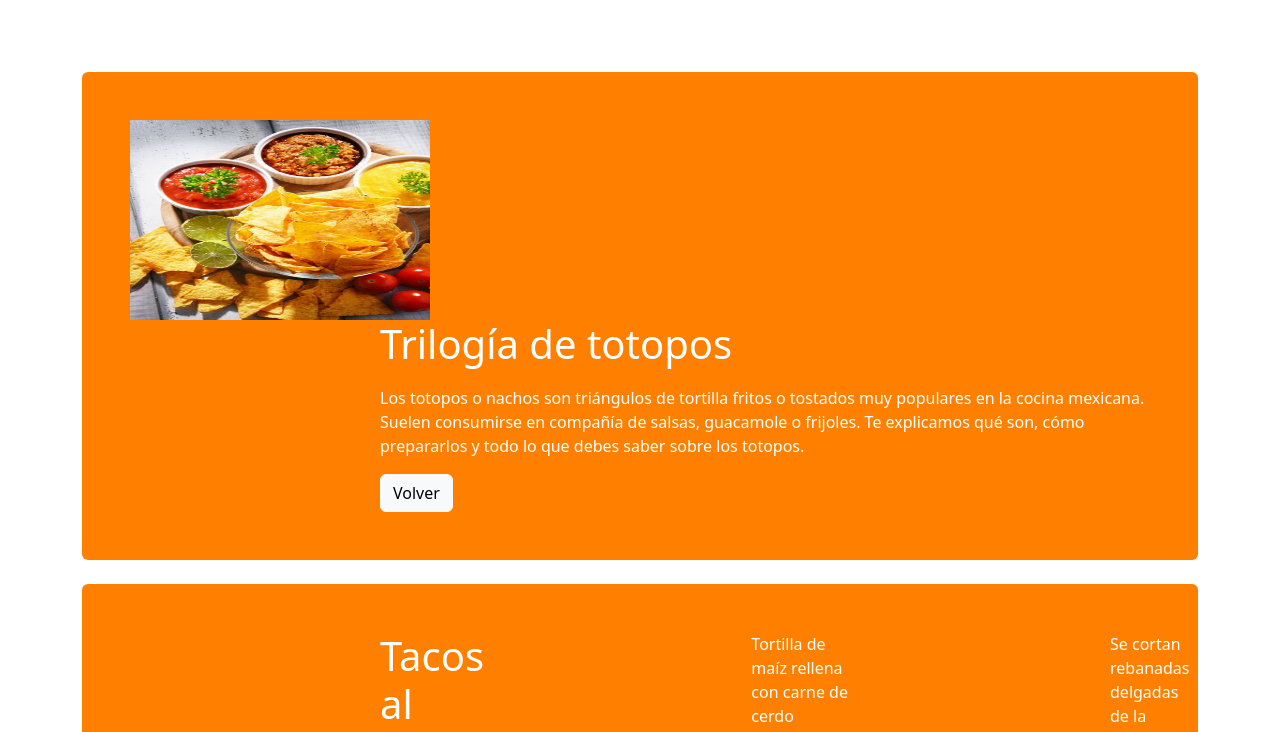
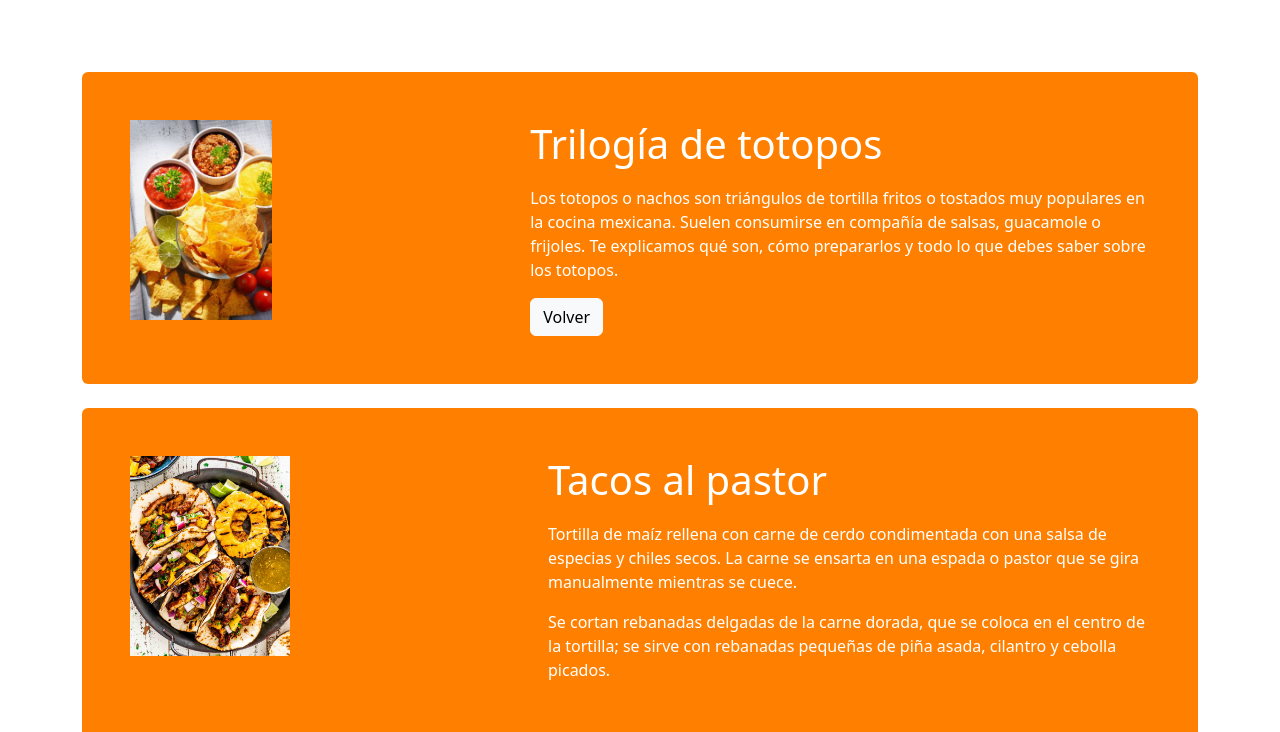
Before and after one commit to Juna211/FullStack, a plain HTML site: page html/menu.html in a window 1280 px wide. Shown: the part 901-1633 px from the top of the page. Drawn offline with nearby package versions, Linux system fonts and the light colour scheme.

Commit message:
se centaron textos

```diff
--- a/html/menu.html
+++ b/html/menu.html
@@ -51,26 +51,29 @@
           </button>
         </div>
 
-        <div class="mt-4 p-5 rounded"
-       id="Trilogía de totopos" style="padding:10px 20px; background-color: rgb(255, 128, 0);border: 25px;">
-
-            <img class="menuimg" src="/imagenes/totopos.jpg">
+        <div class="mt-4 p-5 rounded" style="padding:10px 20px; background-color: rgb(255, 128, 0);border: 25px;">
+        <div class="d-flex">
+            <img class="menuimg" src="/imagenes/totopos.jpg" alt="Imagen">
+                <div class="ms-2">
 
             <h1 class="h1menu">Trilogía de totopos</h1>
             <p class="pmenu">Los totopos o nachos son triángulos de tortilla fritos o tostados muy populares en la cocina mexicana. Suelen consumirse en compañía de salsas, guacamole o frijoles. Te explicamos qué son, cómo prepararlos y todo lo que debes saber sobre los totopos.</p>
             <a href="/html/inicio.html" class="btn btn-light amenu">Volver</a>
+            </div>
+            </div>
           </div>
 
 
 
 
-          <div class="mt-4 p-5 rounded" id="Tacos al pastor" style="padding:10px 20px; background-color: rgb(255, 128, 0); border: 25px;">
+          <div class="mt-4 p-5 rounded" style="padding:10px 20px; background-color: rgb(255, 128, 0); border: 20px;">
             <div class="d-flex">
-            <img class= scr="/imagenes/pastor.jpg">
-
+            <img src="/imagenes/pastor.jpg" class="menuimg" alt="Imagen">
+             <div class="ms-2">
             <h1 class="h1menu">Tacos al pastor </h1>
             <p class="pmenu">Tortilla de maíz rellena con carne de cerdo condimentada con una salsa de especias y chiles secos. La carne se ensarta en una espada o pastor que se gira manualmente mientras se cuece.</p>
             <p class="pmenu">Se cortan rebanadas delgadas de la carne dorada, que se coloca en el centro de la tortilla; se sirve con rebanadas pequeñas de piña asada, cilantro y cebolla picados.</p>
+            </div>
         </div>
       </div>
 
@@ -91,15 +94,17 @@
 
 
 
-        <div class="mt-4 p-5 rounded"
-         id="Molcajete de cerdo " class="container mt-7" style="padding:10px 20px;background-color: rgb(255, 128, 0);border: 25px;">
-
-            <img class="float-start.img-fluid" src="/imagenes/molcajete.jpg"   width="200" height="200" >
+        <div class="mt-4 p-5 rounded"  style="padding:10px 20px;background-color: rgb(255, 128, 0);border: 25px;">
+            <div class="d-flex">
+            <img src="/imagenes/molcajete.jpg" class="menuimg" alt="Imagen" >
+            <div class="ms-2">
             <h1 class="h1menu"> Molcajete de cerdo</h1>
 
             <p class="pmenu">Este es el molcajete más utilizado en México y puede considerarse el tradicional.
               Está hecho de piedra volcánica basalto, lo que lo hace resistente y duradero.
               Ideal para moler ingredientes duros como granos y semillas debido a su robustez.</p>
+              </div>
+              </div>
         </div>
 
 </body>
```
